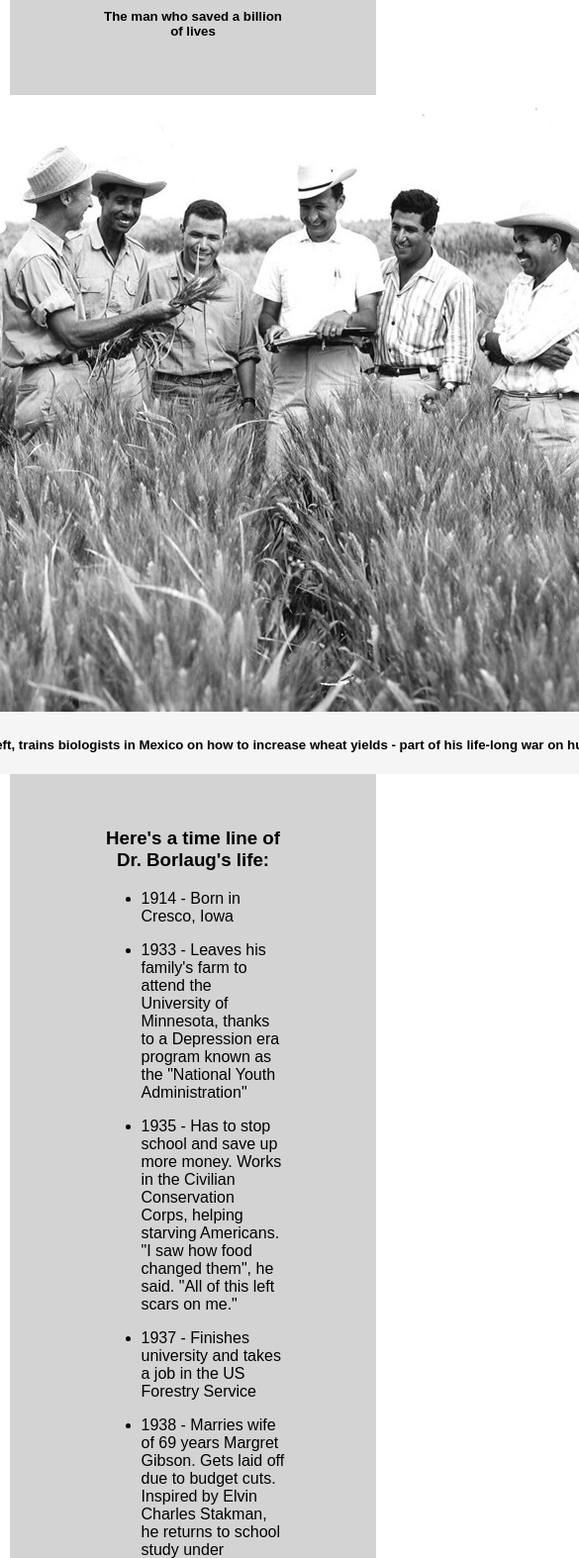
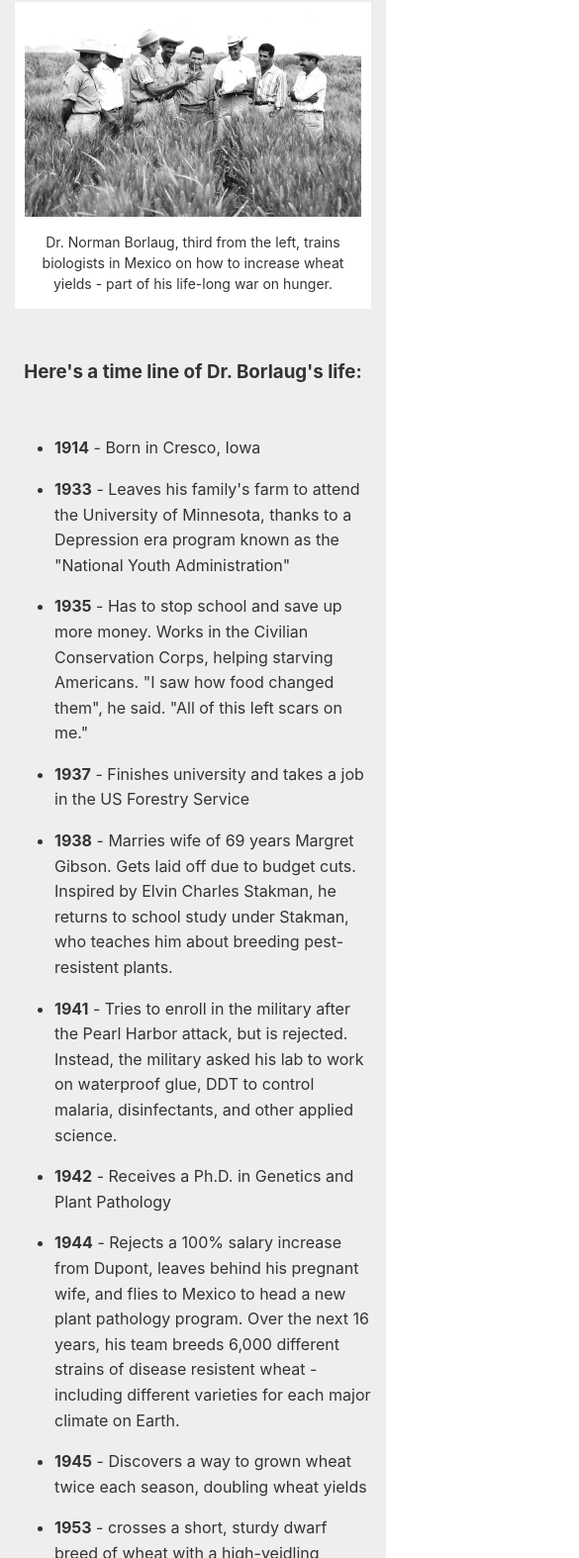
Before and after one commit to kikelovera7/tributePage, a plain HTML site: page index.html in a window 390 px wide. Shown: the part 134-1708 px from the top of the page at 99% size, 585 px wide, since content can reach past the window. Drawn offline with Linux system fonts and the light colour scheme.

Commit message:
cambios de semantica en el index, cambios en el css paso de layout tipo grid a en bloque

```diff
--- a/index.html
+++ b/index.html
@@ -1,53 +1,122 @@
 <!DOCTYPE html>
 <html lang="en">
 <head>
-    <link rel="stylesheet" href="style.css">
     <meta charset="UTF-8">
     <meta name="viewport" content="width=device-width, initial-scale=1.0">
     <title>Document</title>
+    <link rel="stylesheet" href="style.css">
 </head>
 <body>
-    <div id="main">
-        <header>
-            <h1>Dr Norman Borlaug</h1>
-            <h5>The man who saved a billion of lives</h5>
-        </header>
-        <div id="imagen">
-            <img src="drfrieman.jpg" alt="IMAGEN DEL DOCTOR FRIEMAN">
-            <h5>Dr. Norman Borlaug, third from the left, trains biologists in Mexico on how to increase wheat yields - part of his life-long war on hunger.</h5>
-        </div>
-        <div id="content">
-            <h3 style="text-align: center;">Here's a time line of Dr. Borlaug's life:</h3>
-            <ul>
-                <li><p>1914 - Born in Cresco, Iowa</p></li>
-                <li><p>1933 - Leaves his family's farm to attend the University of Minnesota, thanks to a Depression era program known as the "National Youth Administration"</p></li>
-                <li><p>1935 - Has to stop school and save up more money. Works in the Civilian Conservation Corps, helping starving Americans. "I saw how food changed them", he said. "All of this left scars on me."</p></li>
-                <li><p></p>1937 - Finishes university and takes a job in the US Forestry Service</li>
-                <li><p></p>1938 - Marries wife of 69 years Margret Gibson. Gets laid off due to budget cuts. Inspired by Elvin Charles Stakman, he returns to school study under Stakman, who teaches him about breeding pest-resistent plants.</li>
-                <li><p></p>1941 - Tries to enroll in the military after the Pearl Harbor attack, but is rejected. Instead, the military asked his lab to work on waterproof glue, DDT to control malaria, disinfectants, and other applied science.</li>
-                <li><p></p>1942 - Receives a Ph.D. in Genetics and Plant Pathology</li>
-                <li><p></p>1944 - Rejects a 100% salary increase from Dupont, leaves behind his pregnant wife, and flies to Mexico to head a new plant pathology program. Over the next 16 years, his team breeds 6,000 different strains of disease resistent wheat - including different varieties for each major climate on Earth.</li>
-                <li><p></p>1945 - Discovers a way to grown wheat twice each season, doubling wheat yields</li>
-                <li><p></p>1953 - crosses a short, sturdy dwarf breed of wheat with a high-yeidling American breed, creating a strain that responds well to fertilizer. It goes on to provide 95% of Mexico's wheat.</li>
-                <li><p></p>1962 - Visits Delhi and brings his high-yielding strains of wheat to the Indian subcontinent in time to help mitigate mass starvation due to a rapidly expanding population</li>
-                <li><p></p>1970 - receives the Nobel Peace Prize</li>
-                <li><p></p>1983 - helps seven African countries dramatically increase their maize and sorghum yields</li>
-                <li><p></p>1984 - becomes a distinguished professor at Texas A&M University</li>
-                <li><p></p>2005 - states "we will have to double the world food supply by 2050." Argues that genetically modified crops are the only way we can meet the demand, as we run out of arable land. Says that GM crops are not inherently dangerous because "we've been genetically modifying plants and animals for a long time. Long before we called it science, people were selecting the best breeds."</li>
-                <li><p></p>2009 - dies at the age of 95.</li>
-            </ul>
-
-            <p style="text-align: center;">"Borlaug's life and achievement are testimony to the far-reaching contribution that one man's towering intellect, persistence and scientific vision can make to human peace and progress."
-
-                -- Indian Prime Minister Manmohan Singh</p>
-
-            <footer style="text-align: center;"> If you have time, you should read more about this incredible human being on his <a href="https://en.wikipedia.org/wiki/Norman_Borlaug">Wikipedia entry.</a>    </footer>
-
-        </div>
+    <main id="main">
+        <h1 id="title">Dr. Norman Borlaug</h1>
+        <p>The man who saved a billion lives</p>
+        <figure id="img-div">
+          <img
+            id="image"
+            src="drfrieman.jpg"
+            alt="Dr. Norman Borlaug seen standing in Mexican wheat field with a group of biologists"
+          />
+          <figcaption id="img-caption">
+            Dr. Norman Borlaug, third from the left, trains biologists in Mexico on
+            how to increase wheat yields - part of his life-long war on hunger.
+          </figcaption>
+        </figure>
+        <section id="tribute-info">
+          <h3 id="headline">Here's a time line of Dr. Borlaug's life:</h3>
+          <ul>
+            <li><strong>1914</strong> - Born in Cresco, Iowa</li>
+            <li>
+              <strong>1933</strong> - Leaves his family's farm to attend the
+              University of Minnesota, thanks to a Depression era program known as the
+              "National Youth Administration"
+            </li>
+            <li>
+              <strong>1935</strong> - Has to stop school and save up more money. Works
+              in the Civilian Conservation Corps, helping starving Americans. "I saw
+              how food changed them", he said. "All of this left scars on me."
+            </li>
+            <li>
+              <strong>1937</strong> - Finishes university and takes a job in the US
+              Forestry Service
+            </li>
+            <li>
+              <strong>1938</strong> - Marries wife of 69 years Margret Gibson. Gets
+              laid off due to budget cuts. Inspired by Elvin Charles Stakman, he
+              returns to school study under Stakman, who teaches him about breeding
+              pest-resistent plants.
+            </li>
+            <li>
+              <strong>1941</strong> - Tries to enroll in the military after the Pearl
+              Harbor attack, but is rejected. Instead, the military asked his lab to
+              work on waterproof glue, DDT to control malaria, disinfectants, and
+              other applied science.
+            </li>
+            <li>
+              <strong>1942</strong> - Receives a Ph.D. in Genetics and Plant Pathology
+            </li>
+            <li>
+              <strong>1944</strong> - Rejects a 100% salary increase from Dupont,
+              leaves behind his pregnant wife, and flies to Mexico to head a new plant
+              pathology program. Over the next 16 years, his team breeds 6,000
+              different strains of disease resistent wheat - including different
+              varieties for each major climate on Earth.
+            </li>
+            <li>
+              <strong>1945</strong> - Discovers a way to grown wheat twice each
+              season, doubling wheat yields
+            </li>
+            <li>
+              <strong>1953</strong> - crosses a short, sturdy dwarf breed of wheat
+              with a high-yeidling American breed, creating a strain that responds
+              well to fertilizer. It goes on to provide 95% of Mexico's wheat.
+            </li>
+            <li>
+              <strong>1962</strong> - Visits Delhi and brings his high-yielding
+              strains of wheat to the Indian subcontinent in time to help mitigate
+              mass starvation due to a rapidly expanding population
+            </li>
+            <li><strong>1970</strong> - receives the Nobel Peace Prize</li>
+            <li>
+              <strong>1983</strong> - helps seven African countries dramatically
+              increase their maize and sorghum yields
+            </li>
+            <li>
+              <strong>1984</strong> - becomes a distinguished professor at Texas A&M
+              University
+            </li>
+            <li>
+              <strong>2005</strong> - states "we will have to double the world food
+              supply by 2050." Argues that genetically modified crops are the only way
+              we can meet the demand, as we run out of arable land. Says that GM crops
+              are not inherently dangerous because "we've been genetically modifying
+              plants and animals for a long time. Long before we called it science,
+              people were selecting the best breeds."
+            </li>
+            <li><strong>2009</strong> - dies at the age of 95.</li>
+          </ul>
+          <blockquote
+            cite="http://news.rediff.com/report/2009/sep/14/pm-pays-tribute-to-father-of-green-revolution-borlaug.htm"
+          >
+            <p>
+              "Borlaug's life and achievement are testimony to the far-reaching
+              contribution that one man's towering intellect, persistence and
+              scientific vision can make to human peace and progress."
+            </p>
+            <cite>-- Indian Prime Minister Manmohan Singh</cite>
+          </blockquote>
+          <h3>
+            If you have time, you should read more about this incredible human being
+            on his
+            <a
+              id="tribute-link"
+              href="https://en.wikipedia.org/wiki/Norman_Borlaug"
+              target="_blank"
+              >Wikipedia entry</a
+            >.
+          </h3>
+        </section>
+      </main>
 
 
-
-
-    </div>
 </body>
 </html>
--- a/style.css
+++ b/style.css
@@ -1,38 +1,100 @@
-body{
-    margin:0px;
-    font-family: sans-serif;
-}
+html {
+    /* Setting a base font size of 10px give us easier rem calculations
+       Info: 1rem === 10px, 1.5rem === 15px, 2rem === 20px and so forth
+     */
+    font-size: 10px;
+  }
 
-#main{
-    background:lightgray;
-    display: grid;
-    grid-template-rows: auto auto auto;
-    grid-template-columns: 1fr 2fr 1fr;
-    grid-template-areas:
-    ". headerr ."
-    "imagen imagen imagen"
-    ". content .";
-    margin: 25px 10px;
-    border-radius: 1%;
-    grid-row-gap: 35px;
-}
+  body {
+    /* Native font stack https://getbootstrap.com/docs/4.2/content/reboot/#native-font-stack */
+    font-family: -apple-system, BlinkMacSystemFont, 'Segoe UI', 'Roboto',
+      'Helvetica Neue', Arial, sans-serif;
+    font-size: 1.6rem;
+    line-height: 1.5;
+    text-align: center;
+    color: #333;
+    margin: 0;
+  }
 
-header{
-    grid-area: headerr;
-    justify-self: center;
+  h1 {
+    font-size: 4rem;
+    margin-bottom: 0;
+  }
+
+  @media (max-width: 460px) {
+    h1 {
+      font-size: 3.5rem;
+      line-height: 1.2;
+    }
+  }
+
+  h2 {
+    font-size: 3.25rem;
+  }
+
+  a {
+    color: #477ca7;
+  }
+
+  a:visited {
+    color: #74638f;
+  }
+
+  #main {
+    margin: 30px 8px;
+    padding: 15px;
+    border-radius: 5px;
+    background: #eee;
+  }
+
+  @media (max-width: 480px) {
+    #main {
+      margin: 0;
+    }
+  }
+
+  img {
+    max-width: 100%;
+    display: block;
+    height: auto;
+    margin: 0 auto;
+  }
+
+  #img-div {
+    background: white;
+    padding: 10px;
+    margin: 0;
+  }
+
+  #img-caption {
+    margin: 15px 0 5px 0;
+  }
+
+  @media (max-width: 460px) {
+    #img-caption {
+      font-size: 1.4rem;
+    }
+  }
+
+  #headline {
+    margin: 50px 0;
     text-align: center;
+  }
 
-}
+  ul {
+    max-width: 550px;
+    margin: 0 auto 50px auto;
+    text-align: left;
+    line-height: 1.6;
+  }
 
-#imagen{
-    grid-area: imagen;
-    justify-self: center;
-    background: whitesmoke;
-    padding: 0 5px;
-    text-align: center;
-}
+  li {
+    margin: 16px 0;
+  }
 
-#content{
-    grid-area: content;
-    justify-self: center;
-}
+  blockquote {
+    font-style: italic;
+    max-width: 545px;
+    margin: 0 auto 50px auto;
+    text-align: left;
+  }
```
